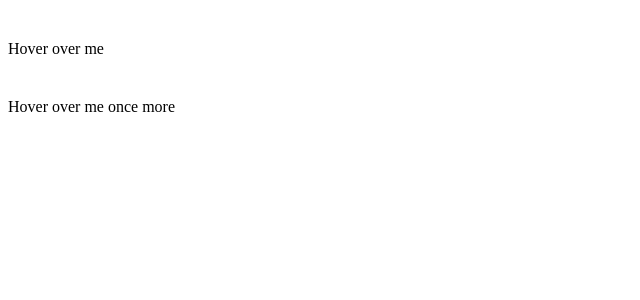
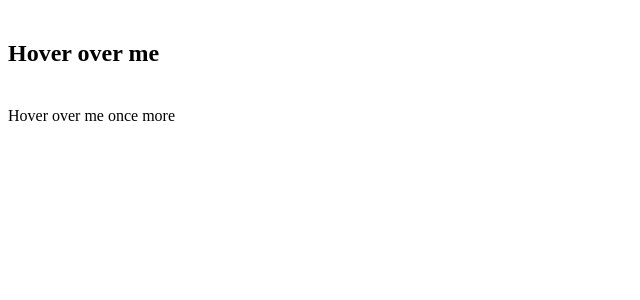
Before and after one commit to acciojob/react-composition-3-Karan09542, a React app: page / in a window 1280 px wide. Shown: the top 300 px of the page, without its empty margins (0-640 px from the left). Built offline with nearby package versions, Linux system fonts and the light colour scheme.

Commit message:
add tooltip in proper manner

```diff
--- a/src/components/App.js
+++ b/src/components/App.js
@@ -8,7 +8,7 @@ const App = () => {
     <div>
         {/* Do not remove the main div */}
         <Tooltip tooltiptext={"Thank you"}>
-          <p className="tooltip">Hover over me</p>
+          <h2 className="tooltip">Hover over me</h2>
         </Tooltip>
         <Tooltip tooltiptext={"Thank you again"}>
           <p className="tooltip">Hover over me once more</p>
--- a/src/components/Tooltip.js
+++ b/src/components/Tooltip.js
@@ -1,13 +1,18 @@
-import React from 'react'
+import React, { Children } from "react";
 
-const Tooltip = ({tooltiptext,children}) => {
-    const [showTooltip, setShowTooltip] = React.useState(false);
-  return (
-    <div className='tooltip-wrapper' onMouseEnter={() => setShowTooltip(true)} onMouseLeave={() => setShowTooltip(false)}>
-        {showTooltip && <div className='tooltiptext'>{tooltiptext}</div>}
-        {children}
-    </div>
-  )
-}
+const Tooltip = ({ tooltiptext, children }) => {
+  const [showTooltip, setShowTooltip] = React.useState(false);
+  return React.cloneElement(
+    children,
+    {
+      onMouseEnter: () => setShowTooltip(true),
+      onMouseLeave: () => setShowTooltip(false),
+    },
+    <>
+      {children.props.children}
+      {showTooltip && <div className="tooltiptext">{tooltiptext}</div>}
+    </>
+  );
+};
 
-export default Tooltip
+export default Tooltip;
--- a/src/styles/App.css
+++ b/src/styles/App.css
@@ -1,8 +1,4 @@
 
-.tooltip-wrapper {
-    position: relative;
-    width: fit-content;
-}
 .tooltiptext{
     position: absolute;
     left: 50%;
@@ -15,6 +11,8 @@
     white-space: nowrap;
 }
 .tooltip{
+    position: relative;
+    width: fit-content;
     cursor: pointer;
     margin: 40px 0;
 }
```
Also changed, not shown: 1 other file (tests, documents, lock files or other folders).
